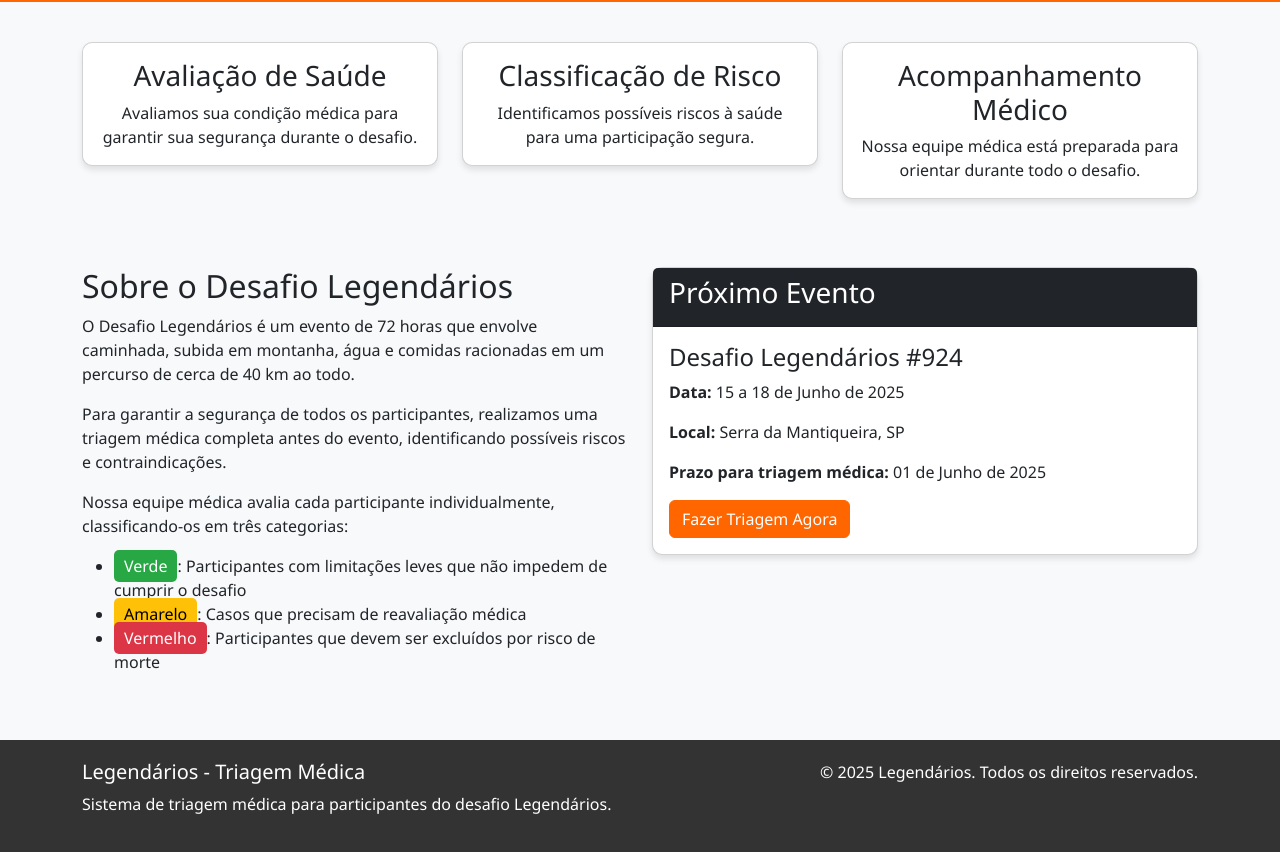
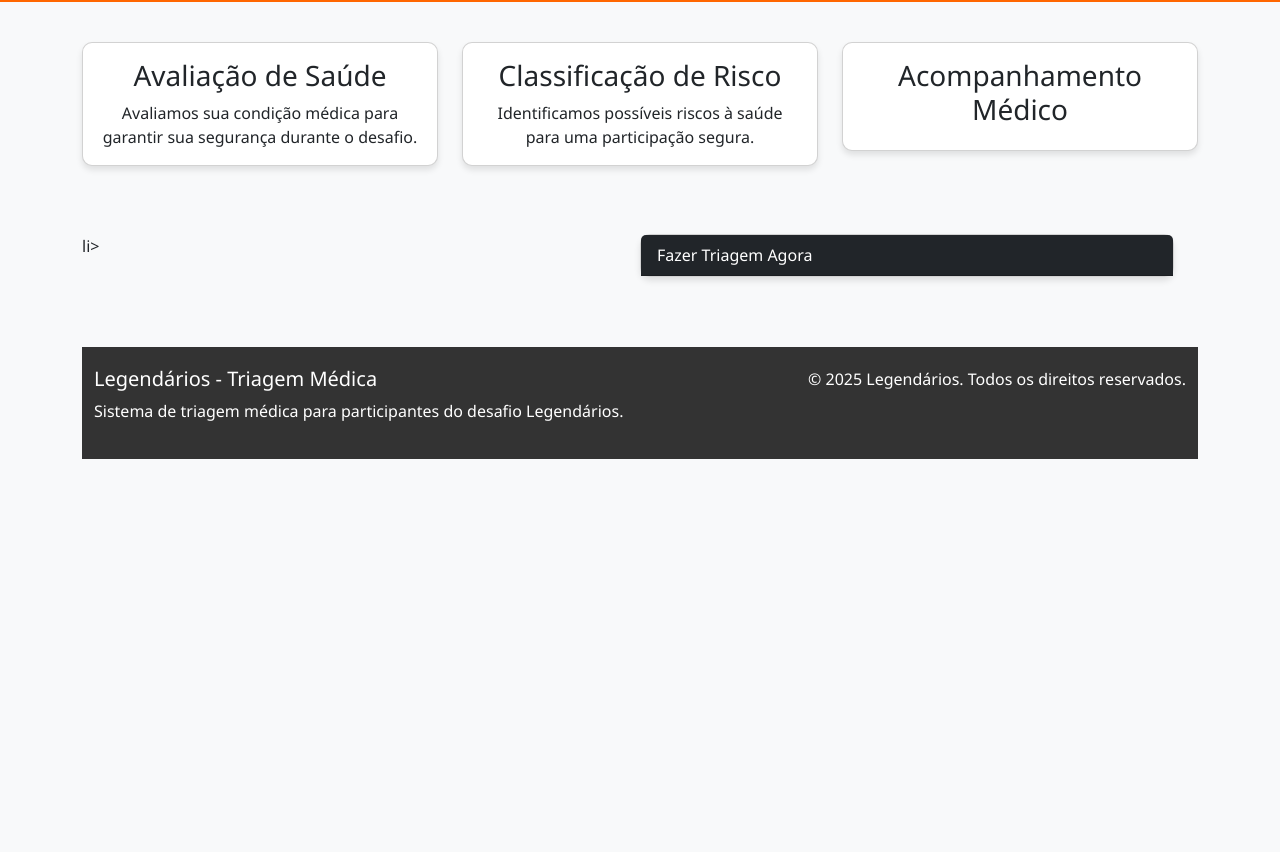
Before and after one commit to LEONARDO-CALDAS/legendariodisrupcao-triagem, a plain HTML site: page index.html in a window 1280 px wide. Shown: the part 380-1232 px from the top of the page. After the commit the page ends 839 px from the top, so only its background shows below. Drawn offline with nearby package versions, Linux system fonts and the light colour scheme.

Commit message:
Update index.html

```diff
--- a/index.html
+++ b/index.html
@@ -121,8 +121,7 @@
             <div class="col-md-4">
                 <div class="card">
                     <div class="card-body text-center">
-                        <h3 class="card-title">Acompanhamento Médico</h3>
-                        <p class="card-text">Nossa equipe médica está preparada para orientar durante todo o desafio.</p>
+                        <h3 class="card-title">Acompanhamento Médico</h3
                     </div>
                 </div>
             </div>
@@ -130,26 +129,12 @@
 
         <div class="row mt-5">
             <div class="col-md-6">
-                <h2>Sobre o Desafio Legendários</h2>
-                <p>O Desafio Legendários é um evento de 72 horas que envolve caminhada, subida em montanha, água e comidas racionadas em um percurso de cerca de 40 km ao todo.</p>
-                <p>Para garantir a segurança de todos os participantes, realizamos uma triagem médica completa antes do evento, identificando possíveis riscos e contraindicações.</p>
-                <p>Nossa equipe médica avalia cada participante individualmente, classificando-os em três categorias:</p>
-                <ul>
-                    <li><span class="risk-verde">Verde</span>: Participantes com limitações leves que não impedem de cumprir o desafio</li>
-                    <li><span class="risk-amarelo">Amarelo</span>: Casos que precisam de reavaliação médica</li>
-                    <li><span class="risk-vermelho">Vermelho</span>: Participantes que devem ser excluídos por risco de morte</li>
+               li>
                 </ul>
             </div>
             <div class="col-md-6">
                 <div class="card">
-                    <div class="card-header bg-dark text-white">
-                        <h3>Próximo Evento</h3>
-                    </div>
-                    <div class="card-body">
-                        <h4>Desafio Legendários #924</h4>
-                        <p><strong>Data:</strong> 15 a 18 de Junho de 2025</p>
-                        <p><strong>Local:</strong> Serra da Mantiqueira, SP</p>
-                        <p><strong>Prazo para triagem médica:</strong> 01 de Junho de 2025</p>
+                    <div class="card-header bg-dark text-white"
                         <a href="triagem.html" class="btn btn-primary">Fazer Triagem Agora</a>
                     </div>
                 </div>
```
